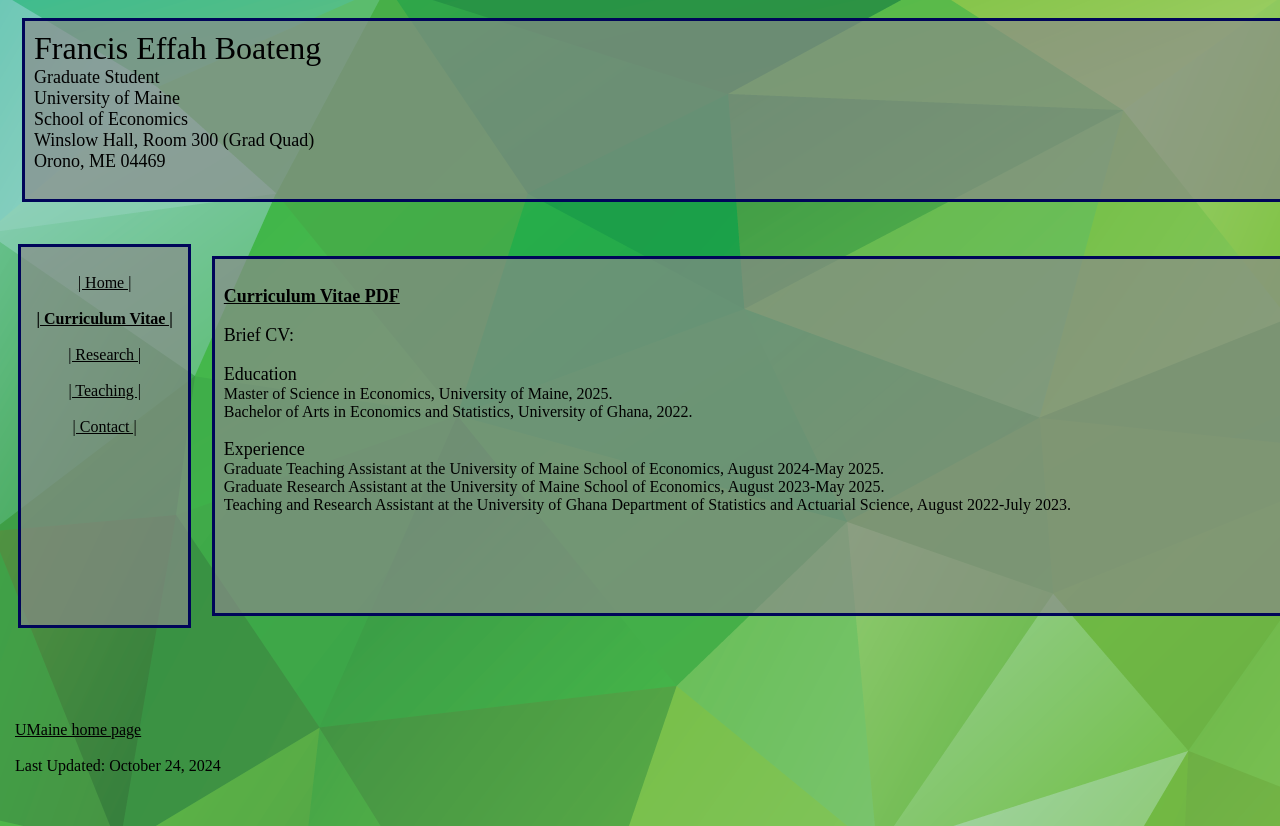
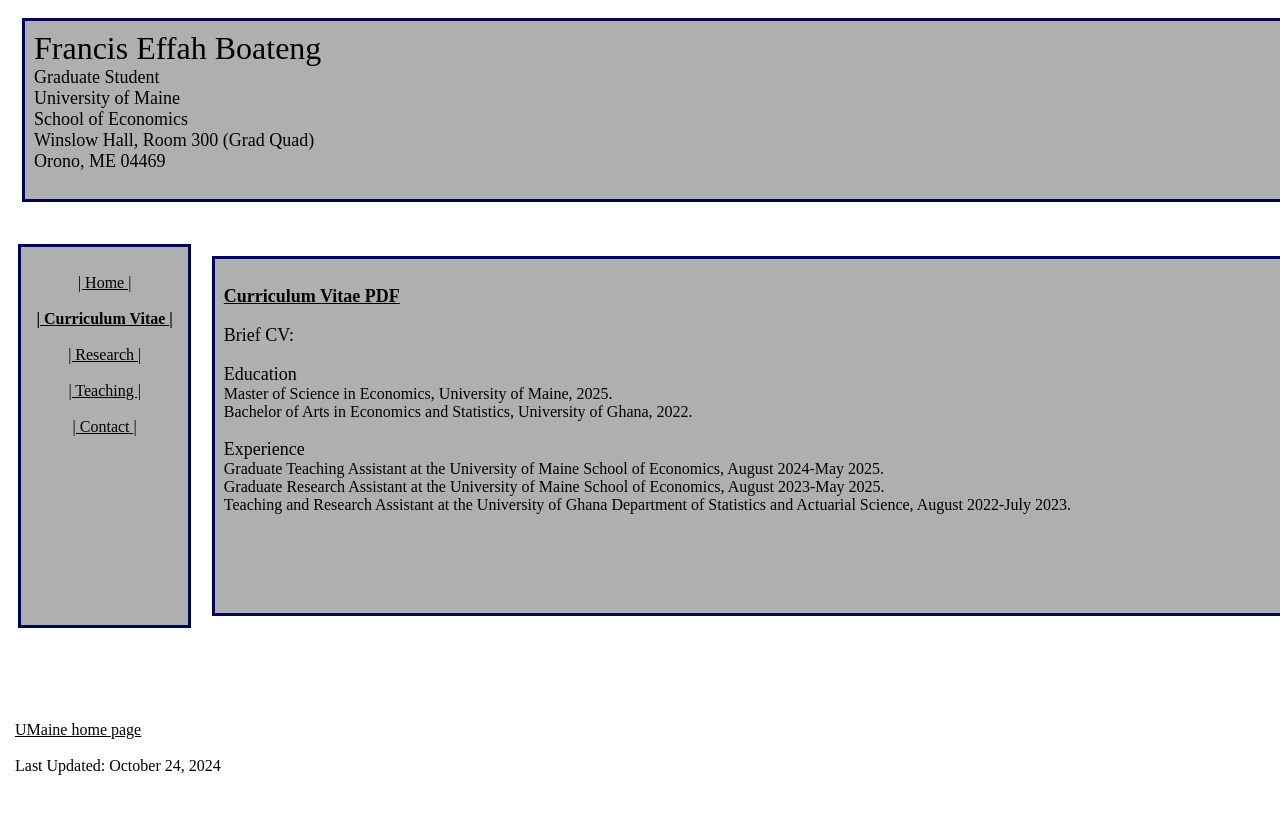
Before and after one commit to EffahAdode3/Francishub, a plain HTML site: page CV.html in a window 1280 px wide. Shown: the top 826 px of the page. Drawn offline with Linux system fonts and the light colour scheme.

Commit message:
background

```diff
--- a/CV.html
+++ b/CV.html
@@ -22,7 +22,8 @@
     <meta name="author" content="Francis Effah Boateng" />
 </head>
 
-<body background="greenB5.png">
+<!-- <body background="greenB5.png"> -->
+    <body>
     <style type="text/css">
         body {
             margin: 15px;
```
